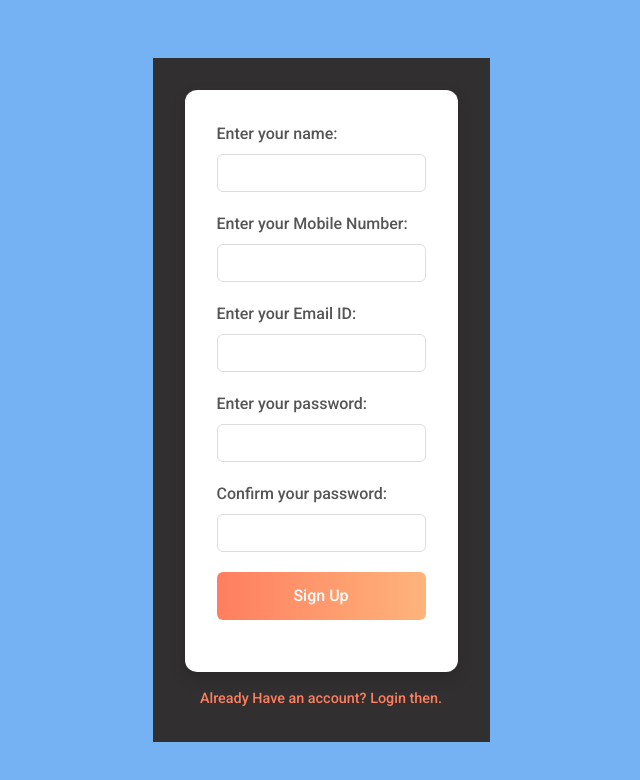
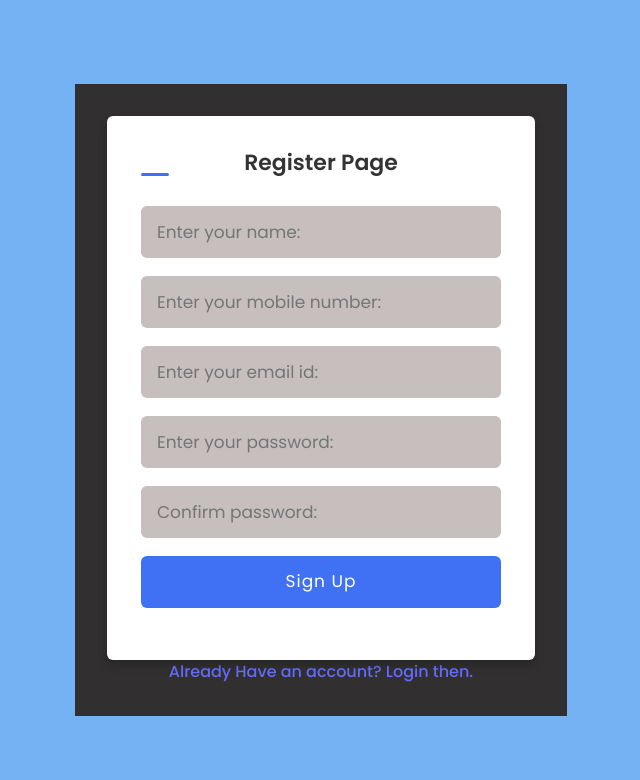
Before and after one commit to Sehajdeep30/signupPage, a React (Vite) app in the folder client/: page /register in a window 1280 px wide. Shown: the top 780 px of the page, without its empty margins (319-959 px from the left). Built offline with nearby package versions, Linux system fonts and the light colour scheme.

Commit message:
final styling changes

```diff
--- a/client/src/Login.css
+++ b/client/src/Login.css
@@ -46,6 +46,7 @@ h2 {
 .form-example {
   margin-bottom: 1.25rem;
   text-align: left;
+  color: #555;
 }
 
 .form-example label {
--- a/client/src/SignUp.css
+++ b/client/src/SignUp.css
@@ -1,110 +1,114 @@
-@import url('https://fonts.googleapis.com/css2?family=Roboto:wght@400;500;700&display=swap');
-
-body {
+@import url('https://fonts.googleapis.com/css?family=Poppins:400,500,600,700&display=swap');
+*{
   margin: 0;
-  font-family: 'Roboto', sans-serif;
-  background: #2575fc;
+  padding: 0;
+  box-sizing: border-box;
+  font-family: 'Poppins', sans-serif;
+}
+body{
+  min-height: 90vh;
+  max-height: 100vh;
   display: flex;
+  align-items: center;
   justify-content: center;
-  align-items: center;
-  height: 100vh;
+  background: #4070f4;
+  margin : 4px;
+}
+.wrapper{
+  position: relative;
+  max-width: 430px;
+  width: 100%;
+  background: #fff;
+  padding: 34px;
+  border-radius: 6px;
+  box-shadow: 0 5px 10px rgba(0,0,0,0.2);
+}
+.wrapper h2{
+  position: relative;
+  font-size: 22px;
+  font-weight: 600;
   color: #333;
 }
 
-.head {
-  margin-bottom: 1.5rem;
-  color: #fff;
-  text-align: center;
-  font-weight: 700;
+.wrapper h3{
+  position: relative;
+  font-size: 30px;
+  font-weight: 600;
+  color: #333;
 }
-
-.background {
+.wrapper h2::before{
+  content: '';
+  position: absolute;
+  left: 0;
+  bottom: 0;
+  height: 3px;
+  width: 28px;
+  border-radius: 12px;
+  background: #4070f4;
+}
+.wrapper form{
+  margin-top: 30px;
+}
+.wrapper form .input-box{
+  height: 52px;
+  margin: 18px 0;
+}
+form .input-box input{
+  height: 100%;
   width: 100%;
+  outline: none;
+  padding: 0 15px;
+  font-size: 17px;
+  font-weight: 400;
+  color: #111111;
+  border: 1.5px solid #C7BEBE;
+  border-bottom-width: 2.5px;
+  border-radius: 6px;
+  transition: all 0.3s ease;
+  background-color: #C7BEBE;
+}
+.input-box input:focus,
+.input-box input:valid{
+  border-color: #4070f4;
+}
+form .policy{
   display: flex;
-  justify-content: center;
   align-items: center;
 }
-
-.signup-container {
-  background: #ffffff;
-  padding: 2rem;
-  border-radius: 12px;
-  box-shadow: 0 6px 15px rgba(0, 0, 0, 0.15);
-  width: 100%;
-  max-width: 400px;
-  animation: fadeIn 0.8s ease-in-out;
+form h3{
+  color: #707070;
+  font-size: 14px;
+  font-weight: 500;
+  margin-left: 10px;
 }
-
-@keyframes fadeIn {
-  from {
-    opacity: 0;
-    transform: translateY(-10px);
-  }
-  to {
-    opacity: 1;
-    transform: translateY(0);
-  }
+.input-box.button input{
+  color: #fff;
+  letter-spacing: 1px;
+  border: none;
+  background: #4070f4;
+  cursor: pointer;
 }
-
-.form-example {
-  margin-bottom: 1.25rem;
-  text-align: left;
+.input-box.button input:hover{
+  background: #0e4bf1;
 }
-
-.form-example label {
-  display: block;
-  margin-bottom: 0.5rem;
-  color: #555;
-  font-weight: 500;
+form .text h3{
+ color: #d61616;
+ width: 100%;
+ text-align: center;
 }
-
-.form-control {
-  width: 100%;
-  padding: 0.75rem;
-  border: 1px solid #ddd;
-  border-radius: 6px;
-  font-size: 1rem;
-  transition: border-color 0.3s ease;
+form .text h3 a{
+  color: #4070f4;
+  text-decoration: none;
 }
-
-.form-control:focus {
-  border-color: #6a11cb;
-  outline: none;
-}
-
-.btn-primary {
-  width: 100%;
-  padding: 0.75rem;
-  border: none;
-  border-radius: 6px;
-  background: linear-gradient(to right, #6a11cb, #2575fc);
-  color: #ffffff;
-  font-size: 1rem;
-  font-weight: 500;
-  cursor: pointer;
-  transition: background 0.3s ease;
-}
-
-.btn-primary:hover {
-  background: linear-gradient(to right, #2575fc, #6a11cb);
-}
-
-.link {
-  display: block;
-  margin-top: 1rem;
-  color: #ffffff;
-  text-decoration: none;
-  font-size: 0.9rem;
-  font-weight: 500;
-  text-align: center;
-}
-
-.link:hover {
+form .text h3 a:hover{
   text-decoration: underline;
 }
 
-.error-message {
-  color: red;
-  font-size: 0.9rem;
-  margin-top: 1rem;
+.wrapper .link{
+  height: 52px;
+  margin: 18px 0;
+  font-size:x-large;
+  font-family: 'Gill Sans', 'Gill Sans MT', Calibri, 'Trebuchet MS', sans-serif;
+  font-weight: bold;
+  text-align: center;
 }
--- a/client/src/SignUp.jsx
+++ b/client/src/SignUp.jsx
@@ -40,7 +40,7 @@ function SignUp() {
 
   function TryAgain() {
     if (!isPasswordConfirmed) {
-      return <h3>Passwords Don't Match</h3>;
+      return <p>Passwords Don't Match</p>;
     } else {
       return null;
     }
@@ -48,38 +48,35 @@ function SignUp() {
 
   return (
     <>
-      <div className="background">
-        <div className="signup-container">
-          <form className="form-example" onSubmit={submitHandle}>
-            <div className="form-group">
-              <label htmlFor="name">Enter your name:</label>
+      <div className="wrapper">
+        <h2>Register Page</h2>
+          <form onSubmit={submitHandle}>
+            <div className="input-box">
               <input
-                className="form-control"
                 type="text"
                 name="name"
                 id="name"
+                placeholder="Enter your name:"
                 onChange={(e) => setName(e.target.value)}
                 required
               />
             </div>
 
-            <div className="form-group">
-              <label htmlFor="num">Enter your Mobile Number:</label>
+            <div className="input-box">
               <input
-                className="form-control"
                 type="text"
                 pattern="\d*"
                 maxLength="10"
                 minLength="10"
+                placeholder="Enter your mobile number:"
                 onChange={(e) => setNum(e.target.value)}
                 required
               />
             </div>
 
-            <div className="form-group">
-              <label htmlFor="email">Enter your Email ID:</label>
+            <div className="input-box">
               <input
-                className="form-control"
+                placeholder="Enter your email id:"
                 type="email"
                 name="email"
                 id="email"
@@ -88,10 +85,9 @@ function SignUp() {
               />
             </div>
 
-            <div className="form-group">
-              <label htmlFor="password">Enter your password:</label>
+            <div className="input-box">
               <input
-                className="form-control"
+                placeholder="Enter your password:"
                 type="password"
                 name="password"
                 id="password"
@@ -100,10 +96,9 @@ function SignUp() {
               />
             </div>
 
-            <div className="form-group">
-              <label htmlFor="password">Confirm your password:</label>
+            <div className="input-box">
               <input
-                className="form-control"
+                placeholder="Confirm password:"
                 type="password"
                 name="password"
                 id="confirm-password"
@@ -111,20 +106,19 @@ function SignUp() {
                 required
               />
             </div>
-            <div className="form-group">
+            <div className="input-box button">
               <input
                 className="btn btn-primary"
                 type="submit"
                 value="Sign Up"
               />
             </div>
-            <div className="error-message">
+            <div className="text">
               <TryAgain />
             </div>
           </form>
         </div>
-      </div>
-      <Link className="link" to="/">
+      <Link className="text" to="/">
         Already Have an account? Login then.
       </Link>
     </>
--- a/client/src/SignedUp.jsx
+++ b/client/src/SignedUp.jsx
@@ -1,13 +1,17 @@
-import {Link} from "react-router-dom";
+import { Link } from "react-router-dom";
+import "./SignUp.css";
 
 function SignedUp() {
-
   return (
     <>
-    <h3>Signup Successful!!</h3>
-      <Link to = "/">
-      Go back to log in page.
-      </Link>
+      <div className="wrapper">
+        <h3>Signup Successful!!</h3>
+        <div className="input-box button">
+          <Link to="/" className="link">
+            Go back to log in page.
+          </Link>
+        </div>
+      </div>
     </>
   );
 }
```
